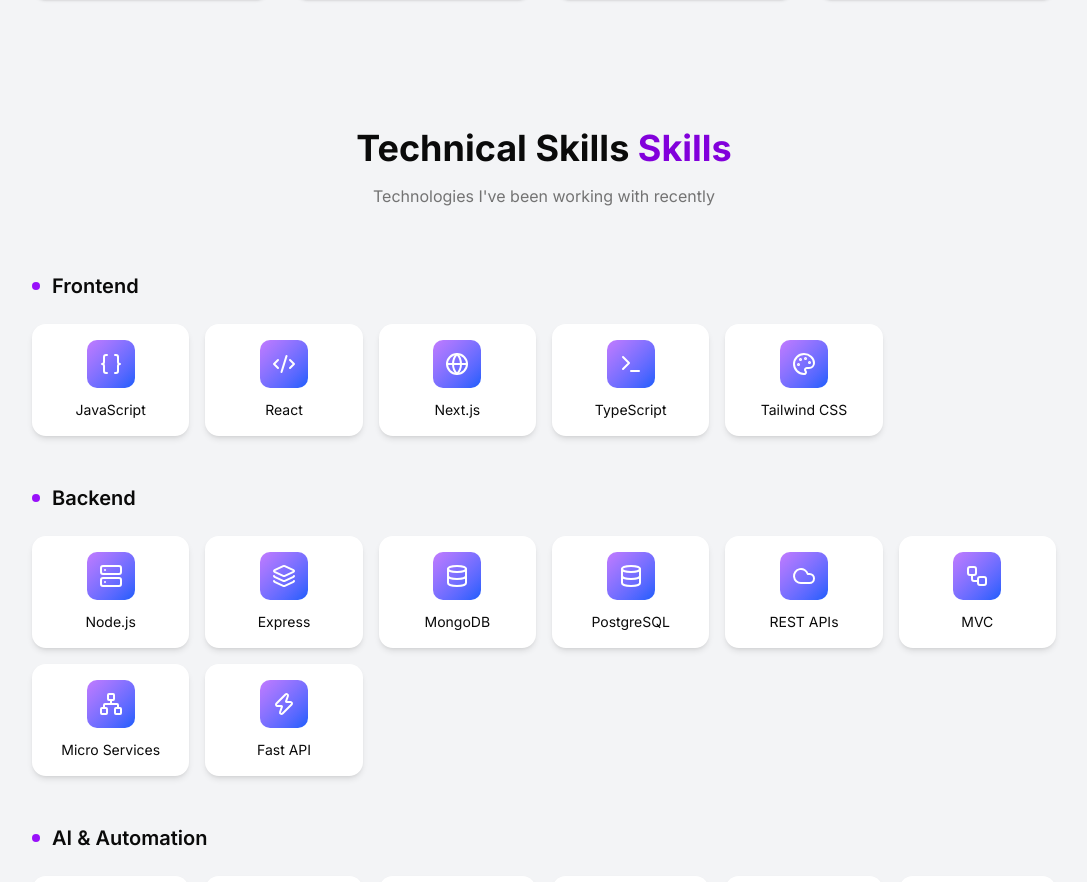
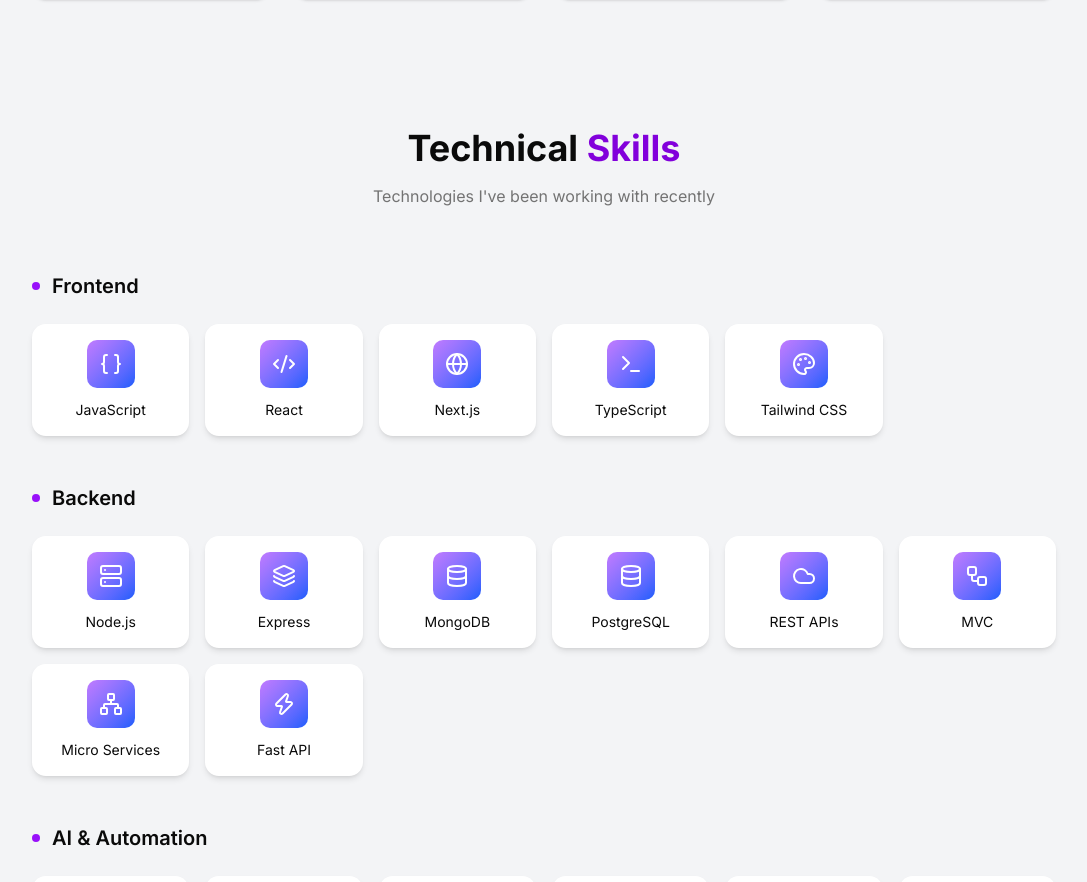
Before and after one commit to ancientphoenix34/Portfolio-Next, a Next.js app: page / in a window 1280 px wide. Shown: the part 1740-2622 px from the top of the page, without its empty margins (96-1183 px from the left). Built offline with nearby package versions, Linux system fonts and the light colour scheme.

Commit message:
heading issues fixed

```diff
--- a/components/Home/Skills/Skills.tsx
+++ b/components/Home/Skills/Skills.tsx
@@ -6,7 +6,7 @@
 const Skills = () => {
   return (
     <div id="skills" className='py-16 bg-gray-100 dark:bg-gray-950'>
-      <SectionHeading title_1='Technical Skills' title_2='Skills'
+      <SectionHeading title_1='Technical' title_2='Skills'
         description="Technologies I've been working with recently"
       />
       <div className='space-y-12 w-[80%] mx-auto'>
```
